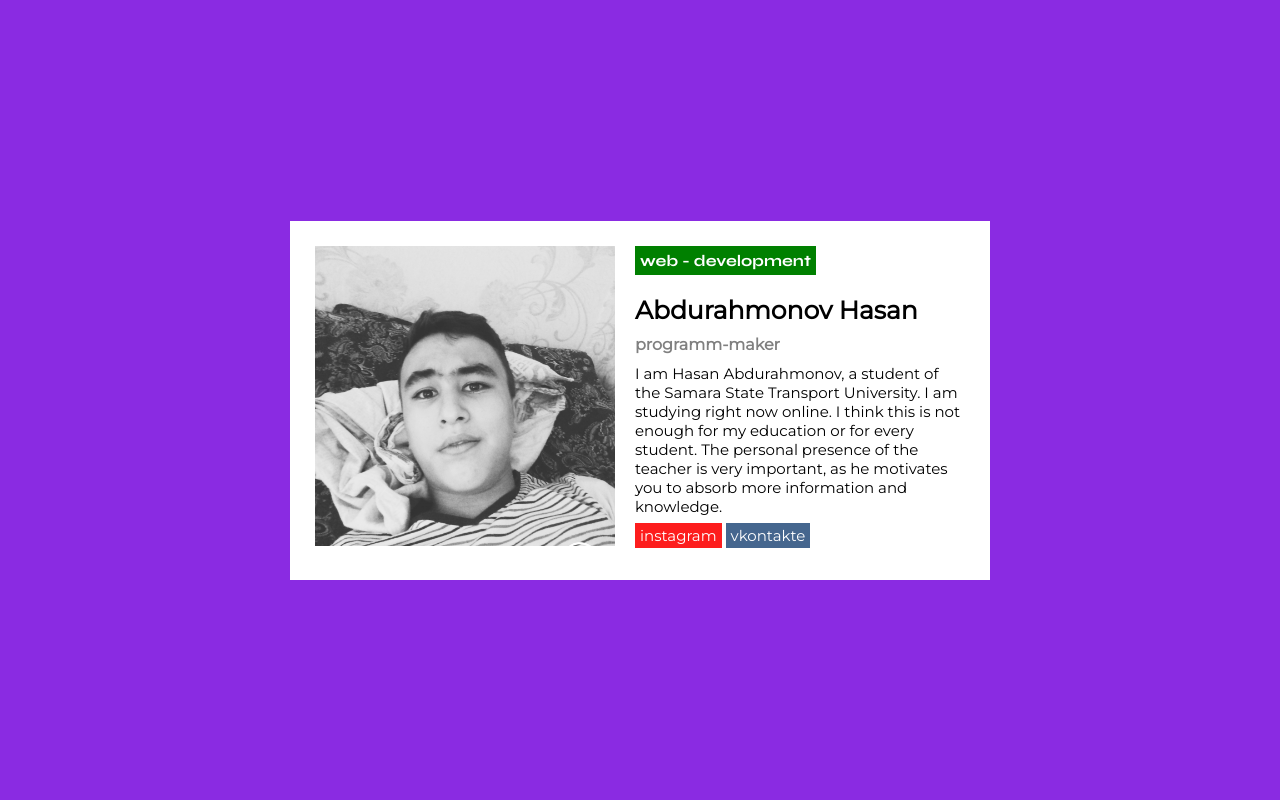
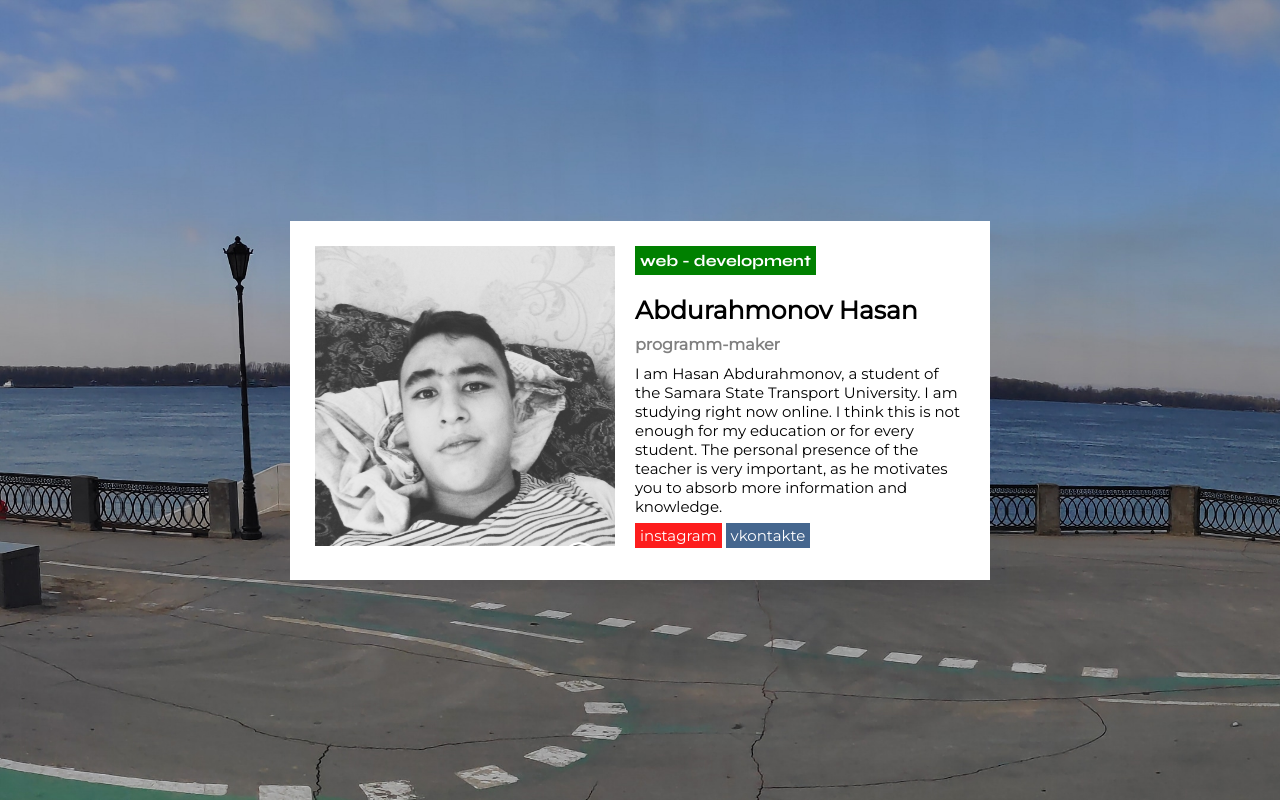
Before and after one commit to hasan2001jk/cite, a plain HTML site: page index.html in a window 1280 px wide. Drawn offline with Linux system fonts and the light colour scheme; the site is published under a folder, as on GitHub Pages, so addresses that start at the root find nothing.

Commit message:
Update style.css

```diff
--- a/style.css
+++ b/style.css
@@ -10,7 +10,7 @@ body{
     display:flex;
     justify-content: center;
     align-items:center;
-    background-image:url("/IMG_20191103_150243_652.jpg");
+    background-image:url("./IMG_20191103_150243_652.jpg");
     background-size:cover ;
 }
 
```
